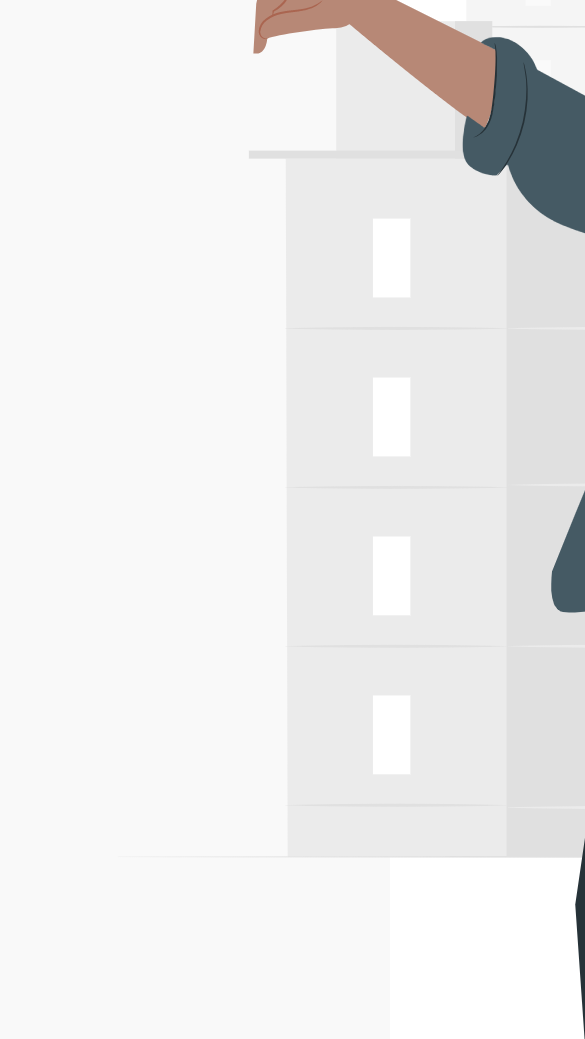
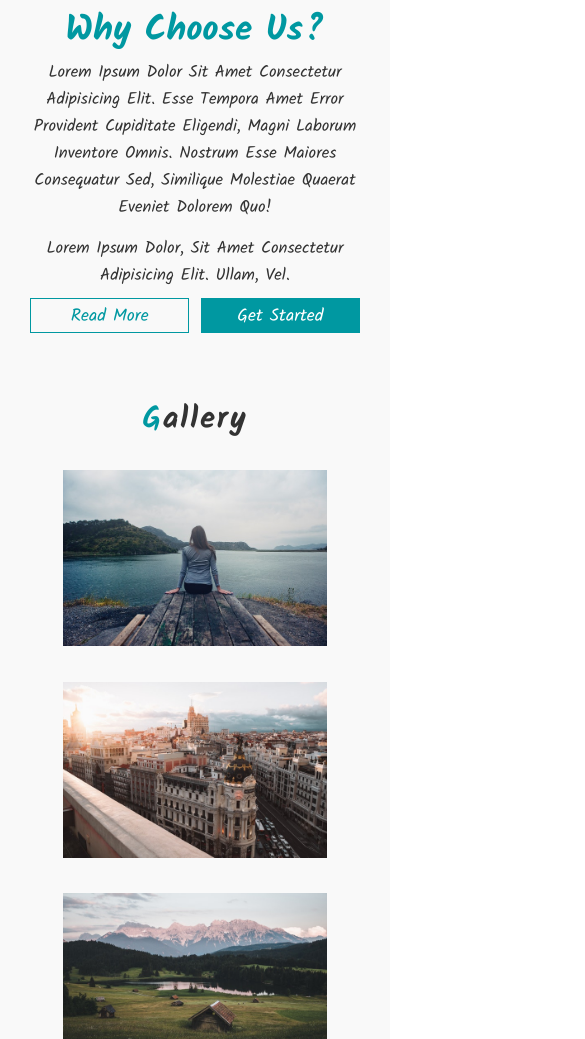
Before and after one commit to arafatpatwaryaidev/Tour-and-Travel-responsive-website, a plain HTML site: page index.html in a window 390 px wide. Shown: the part 3308-4347 px from the top of the page, 585 px wide, since content can reach past the window. Drawn offline with nearby package versions, Linux system fonts and the light colour scheme.

Commit message:
Update style.css
update css code

```diff
--- a/style.css
+++ b/style.css
@@ -274,6 +274,109 @@
   object-fit: cover;
 }
 
+.about{
+  min-height: 100vh;
+}
+
+.about .row{
+  display: flex;
+  align-items: center;
+  justify-content: space-around;
+  width: 90%;
+  margin: 0 auto;
+}
+
+.about .row .image img{
+  height: 65vh;
+  width: 40vw;
+}
+
+.about .row .content h3{
+  font-size: 4rem;
+  color: var(--span);
+}
+
+.about .row .content p{
+  font-size: 1.9rem;
+  color: var(--bgColor);
+}
+
+.about .row .content .btn{
+  outline: none;
+  border: none;
+  cursor: pointer;
+  transition: .2s linear;
+  height: 4rem;
+  width: 18rem;
+  margin: 1rem;
+  color: var(--white);
+  background: var(--span);
+  font-size: 2rem;
+}
+
+.about .row .content .btn-one,
+.about .row .content .btn:hover{
+  background: none;
+  color: var(--span);
+  border: .2rem solid var(--span);
+  margin-right: 1rem;
+}
+
+.gallery{
+  min-height: 100vh;
+}
+
+.gallery .box-container{
+  display: flex;
+  align-items: center;
+  justify-content: center;
+  flex-wrap: wrap;
+  width: 90%;
+  margin: 0 auto;
+}
+
+.gallery .box-container .box{
+  height: 20rem;
+  width: 30rem;
+  margin: 2rem;
+  cursor: pointer;
+  overflow: hidden;
+  position: relative;
+}
+.gallery .box-container .box img{
+  height: 100%;
+  width: 100%;
+  object-fit: cover;
+}
+
+.gallery .box-container .box .icons{
+  position: absolute;
+  top: 120%; left: 0;
+  background: linear-gradient(transparent, #333);
+  display: flex;
+  align-items: flex-end;
+  justify-content: space-around;
+  height: 100%;
+  width: 100%;
+  opacity: 0;
+  transition: .2s linear;
+}
+
+.gallery .box-container .box:hover .icons {
+  opacity: 1;
+  top: 0;
+}
+
+.gallery .box-container .box .icons a{
+  color: #fff;
+  text-shadow: 0 .1rem .3rem #000;
+  font-size: 3rem;
+  padding-bottom: 2rem;
+}
+
+.gallery .box-container .box .icons a:hover{
+  color: var(--span);
+}
 
 
 
@@ -339,6 +442,20 @@
         top: 5.5rem;
         opacity: 1;
     }
+    .about .row{
+      flex-flow: column;
+    }
+
+    .about .row .image  img{
+      width: 60vw;
+    }
+
+    .about .row .content{
+      text-align: center;
+    }
+    .about .row .content .btn-one{
+      margin-right: 0;
+    }
 
   }
   @media(max-width:500px){
```
